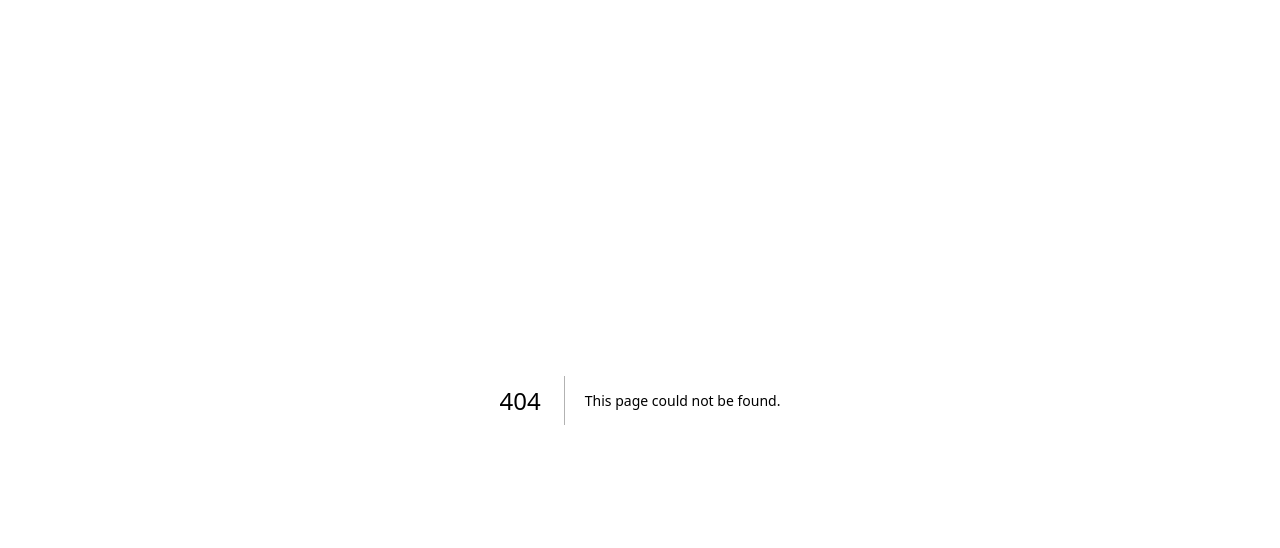
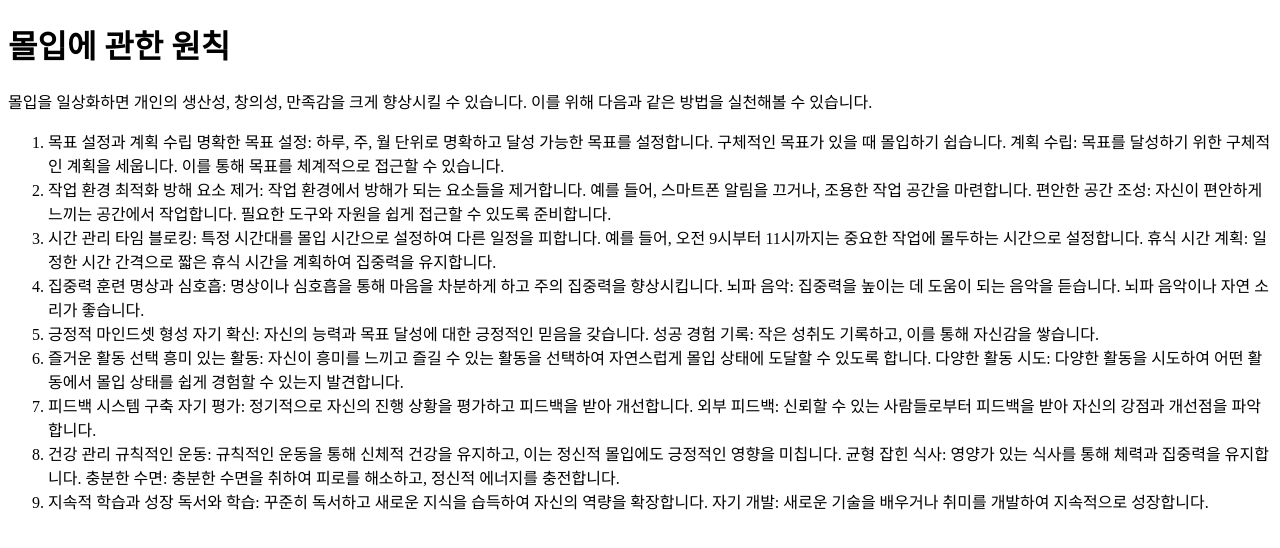
Before and after one commit to sysmae/principles, a Next.js app: page /life/flow in a window 1280 px wide. Before the commit this address had no page. Shown: the top 548 px of the page. Built offline with nearby package versions, Linux system fonts and the light colour scheme.

Commit message:
태도와 몰입 원칙 업데이트

```diff
--- a/pages/life/_meta.json
+++ b/pages/life/_meta.json
@@ -4,5 +4,7 @@
   "pain":"고통에 관한 원칙",
   "mindset":"마인드셋에 관한 원칙",
   "rest":"휴식에 관한 원칙",
-  "attitude":"태도에 관한 원칙"
+  "attitude":"태도에 관한 원칙",
+  "flow":"몰입에 관한 원칙"
+
 }
--- /dev/null
+++ b/pages/life/flow.mdx
@@ -0,0 +1,33 @@
+# 몰입에 관한 원칙
+
+
+몰입을 일상화하면 개인의 생산성, 창의성, 만족감을 크게 향상시킬 수 있습니다. 이를 위해 다음과 같은 방법을 실천해볼 수 있습니다.
+
+1. 목표 설정과 계획 수립
+명확한 목표 설정: 하루, 주, 월 단위로 명확하고 달성 가능한 목표를 설정합니다. 구체적인 목표가 있을 때 몰입하기 쉽습니다.
+계획 수립: 목표를 달성하기 위한 구체적인 계획을 세웁니다. 이를 통해 목표를 체계적으로 접근할 수 있습니다.
+2. 작업 환경 최적화
+방해 요소 제거: 작업 환경에서 방해가 되는 요소들을 제거합니다. 예를 들어, 스마트폰 알림을 끄거나, 조용한 작업 공간을 마련합니다.
+편안한 공간 조성: 자신이 편안하게 느끼는 공간에서 작업합니다. 필요한 도구와 자원을 쉽게 접근할 수 있도록 준비합니다.
+3. 시간 관리
+타임 블로킹: 특정 시간대를 몰입 시간으로 설정하여 다른 일정을 피합니다. 예를 들어, 오전 9시부터 11시까지는 중요한 작업에 몰두하는 시간으로 설정합니다.
+휴식 시간 계획: 일정한 시간 간격으로 짧은 휴식 시간을 계획하여 집중력을 유지합니다.
+4. 집중력 훈련
+명상과 심호흡: 명상이나 심호흡을 통해 마음을 차분하게 하고 주의 집중력을 향상시킵니다.
+뇌파 음악: 집중력을 높이는 데 도움이 되는 음악을 듣습니다. 뇌파 음악이나 자연 소리가 좋습니다.
+5. 긍정적 마인드셋 형성
+자기 확신: 자신의 능력과 목표 달성에 대한 긍정적인 믿음을 갖습니다.
+성공 경험 기록: 작은 성취도 기록하고, 이를 통해 자신감을 쌓습니다.
+6. 즐거운 활동 선택
+흥미 있는 활동: 자신이 흥미를 느끼고 즐길 수 있는 활동을 선택하여 자연스럽게 몰입 상태에 도달할 수 있도록 합니다.
+다양한 활동 시도: 다양한 활동을 시도하여 어떤 활동에서 몰입 상태를 쉽게 경험할 수 있는지 발견합니다.
+7. 피드백 시스템 구축
+자기 평가: 정기적으로 자신의 진행 상황을 평가하고 피드백을 받아 개선합니다.
+외부 피드백: 신뢰할 수 있는 사람들로부터 피드백을 받아 자신의 강점과 개선점을 파악합니다.
+8. 건강 관리
+규칙적인 운동: 규칙적인 운동을 통해 신체적 건강을 유지하고, 이는 정신적 몰입에도 긍정적인 영향을 미칩니다.
+균형 잡힌 식사: 영양가 있는 식사를 통해 체력과 집중력을 유지합니다.
+충분한 수면: 충분한 수면을 취하여 피로를 해소하고, 정신적 에너지를 충전합니다.
+9. 지속적 학습과 성장
+독서와 학습: 꾸준히 독서하고 새로운 지식을 습득하여 자신의 역량을 확장합니다.
+자기 개발: 새로운 기술을 배우거나 취미를 개발하여 지속적으로 성장합니다.
--- /dev/null
+++ b/pages/life/flow/_meta.json
@@ -0,0 +1,4 @@
+{
+  "1":"한번에 한가지만 하라",
+  "2":"겸손한 자세로 배우라"
+}
```
Also changed, not shown: pages/life/attitude/2.mdx (+17 -1 lines), pages/life/flow/1.mdx (added, +18 -0 lines), pages/life/flow/2.mdx (added, +11 -0 lines).
